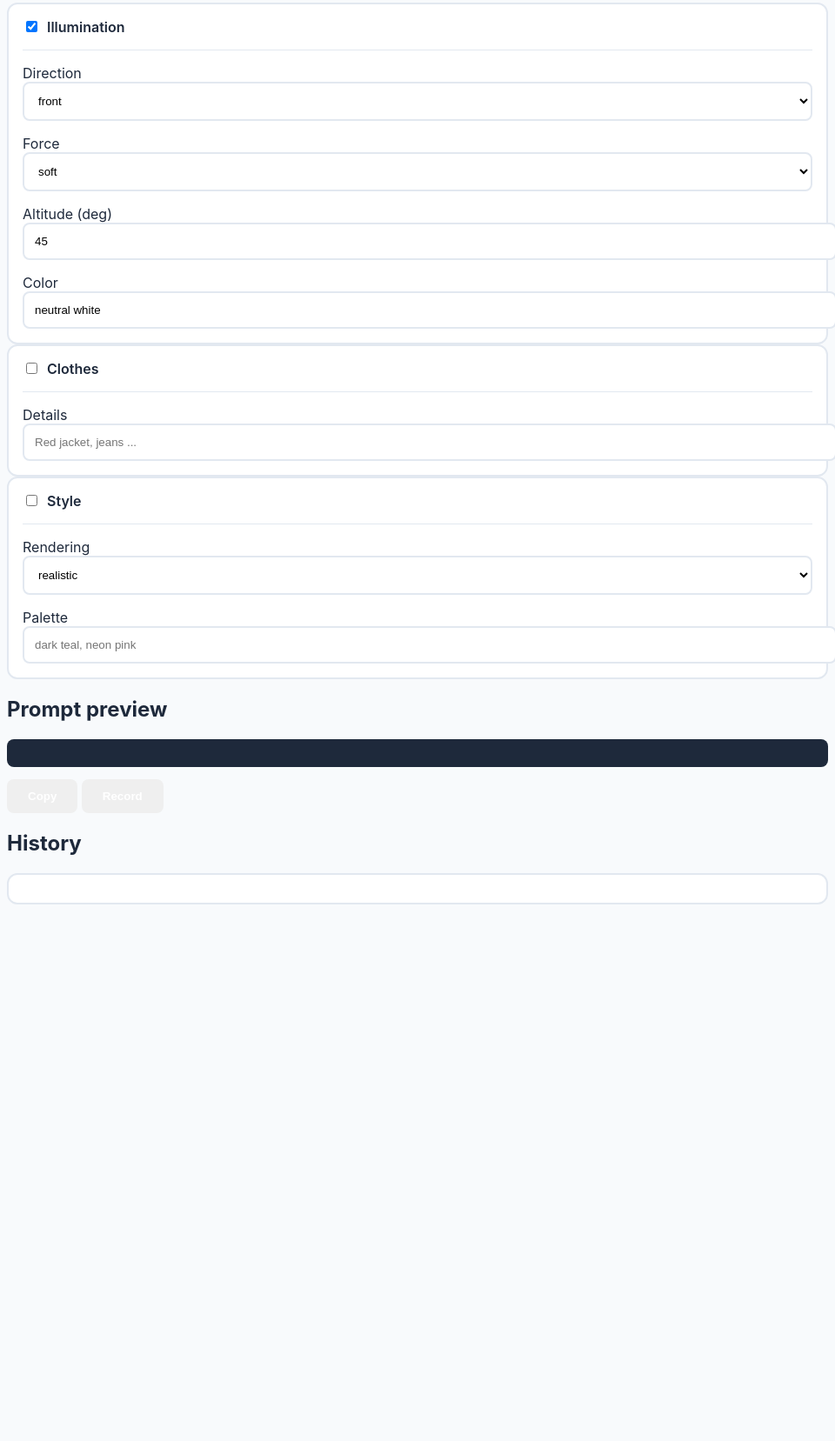
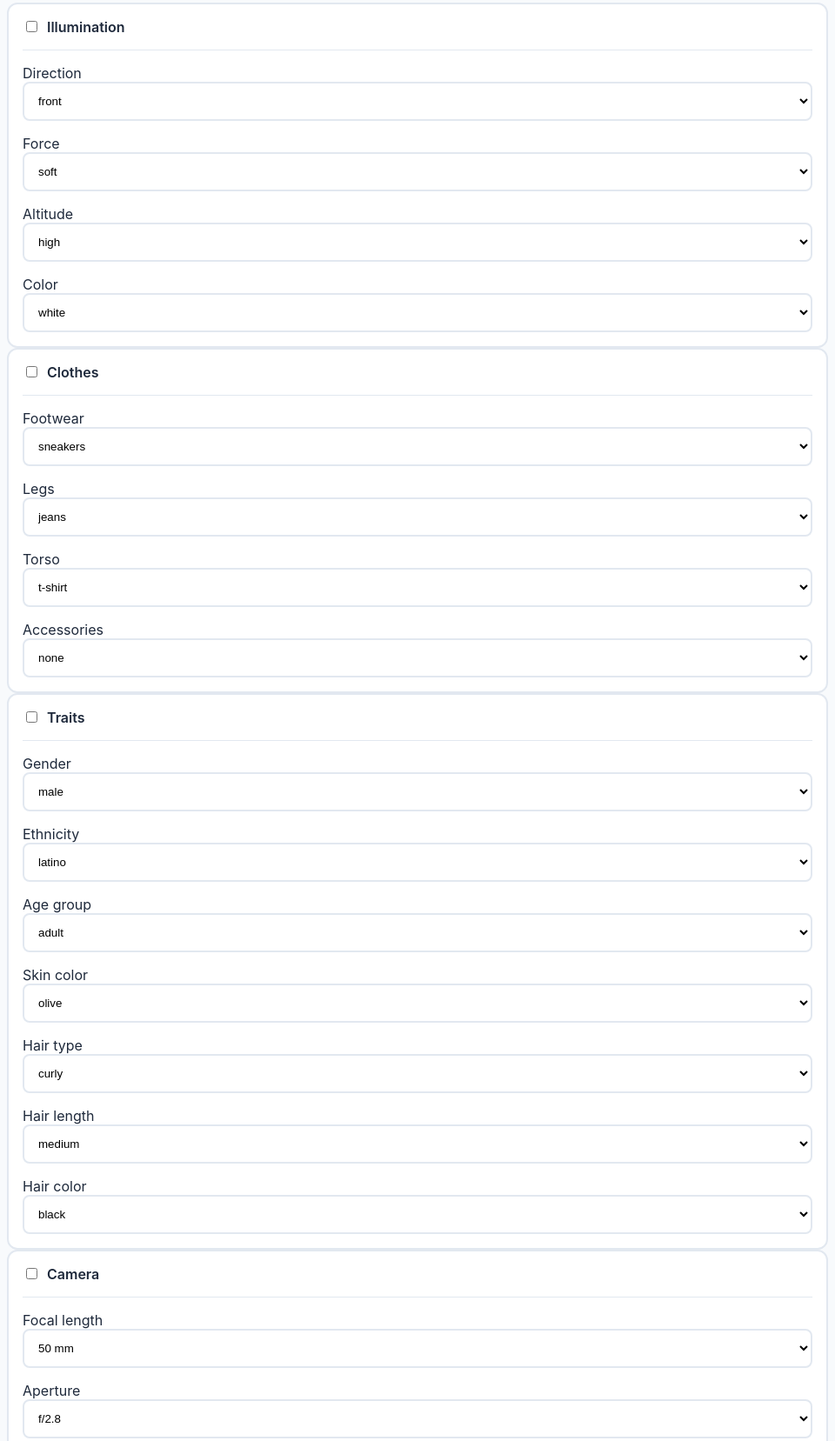
Before and after one commit to Fologan/PromptMaster, an Electron app: page index.html in a window 960 px wide. Shown: the part 176-1833 px from the top of the page at 87% size. Before the commit the page ends 1232 px from the top, so only its background shows below. Drawn offline with Linux system fonts and the light colour scheme.

Commit message:
feat: generate UI from config

```diff
--- /dev/null
+++ b/config.js
@@ -0,0 +1,146 @@
+// Default UI configuration generated from JSON
+window.defaultConfig = {
+  Description: {
+    enabled: true,
+  },
+  Illumination: {
+    label: "Illumination",
+    icon: "💡",
+    enabled: false,
+    parameters: {
+      direction: {
+        label: "Direction",
+        options: ["front", "back", "left", "right", "top", "bottom"],
+        value: "front",
+      },
+      force: {
+        label: "Force",
+        options: ["soft", "moderate", "harsh"],
+        value: "soft",
+      },
+      altitude: {
+        label: "Altitude",
+        options: ["high", "mid", "low"],
+        value: "high",
+      },
+      color: {
+        label: "Color",
+        options: ["white", "warm", "cool", "gel‑red", "gel‑blue"],
+        value: "white",
+      },
+    },
+  },
+  Clothes: {
+    label: "Clothes",
+    icon: "👕",
+    enabled: false,
+    parameters: {
+      footwear: {
+        label: "Footwear",
+        options: ["sneakers", "boots", "heels", "sandals"],
+        value: "sneakers",
+      },
+      legs: {
+        label: "Legs",
+        options: ["jeans", "shorts", "skirt", "trousers"],
+        value: "jeans",
+      },
+      torso: {
+        label: "Torso",
+        options: ["t‑shirt", "jacket", "hoodie", "blazer"],
+        value: "t‑shirt",
+      },
+      accessories: {
+        label: "Accessories",
+        options: ["watch", "hat", "glasses", "none"],
+        value: "none",
+      },
+    },
+  },
+  Traits: {
+    label: "Traits",
+    icon: "🧑",
+    enabled: false,
+    parameters: {
+      gender: {
+        label: "Gender",
+        options: ["male", "female", "non‑binary"],
+        value: "male",
+      },
+      ethnicity: {
+        label: "Ethnicity",
+        options: ["latino", "caucasian", "african", "asian"],
+        value: "latino",
+      },
+      age: {
+        label: "Age group",
+        options: ["child", "teen", "young adult", "adult", "elder"],
+        value: "adult",
+      },
+      skinColor: {
+        label: "Skin color",
+        options: ["light", "medium", "olive", "dark"],
+        value: "olive",
+      },
+      hairType: {
+        label: "Hair type",
+        options: ["straight", "wavy", "curly", "coily"],
+        value: "curly",
+      },
+      hairLength: {
+        label: "Hair length",
+        options: ["short", "medium", "long", "extra‑long"],
+        value: "medium",
+      },
+      hairColor: {
+        label: "Hair color",
+        options: ["black", "brown", "blonde", "red", "blue"],
+        value: "black",
+      },
+    },
+  },
+  Camera: {
+    label: "Camera",
+    icon: "📷",
+    enabled: false,
+    parameters: {
+      focalLength: {
+        label: "Focal length",
+        options: ["35\u00a0mm", "50\u00a0mm", "85\u00a0mm", "120\u00a0mm"],
+        value: "50\u00a0mm",
+      },
+      aperture: {
+        label: "Aperture",
+        options: ["f/1.4", "f/2.8", "f/4", "f/11"],
+        value: "f/2.8",
+      },
+      sensor: {
+        label: "Sensor",
+        options: ["full‑frame", "APS‑C", "micro‑4/3"],
+        value: "full‑frame",
+      },
+      filmStock: {
+        label: "Film stock",
+        options: ["Kodak Portra\u00a0400", "Kodak Ektachrome", "Fujifilm Velvia"],
+        value: "Kodak Portra\u00a0400",
+      },
+    },
+  },
+  Style: {
+    label: "Style",
+    icon: "🎨",
+    enabled: false,
+    parameters: {
+      palette: {
+        label: "Color palette",
+        options: ["dark", "warm", "cool", "pastel", "neon"],
+        value: "dark",
+      },
+      rendering: {
+        label: "Rendering",
+        options: ["realistic", "anime", "plasticine", "paint", "stop‑motion"],
+        value: "realistic",
+      },
+    },
+  },
+};
--- a/index.html
+++ b/index.html
@@ -14,67 +14,8 @@
     <textarea id="description" rows="3" placeholder="Describe your scene..." class="pm-input h-24"></textarea>
   </div>
 
-  <!-- Enable / disable blocks -->
-  <div class="space-y-4">
-    <div class="pm-section">
-      <label class="pm-checkbox-label">
-        <input type="checkbox" id="cbIllum" checked class="accent-blue-500">
-        <span>Illumination</span>
-      </label>
-      <div class="pm-inner">
-        <label>Direction
-          <select id="illumDirection" class="pm-select">
-            <option>front</option><option>back</option>
-            <option>left</option><option>right</option>
-            <option>top</option><option>bottom</option>
-          </select>
-        </label>
-        <label>Force
-          <select id="illumForce" class="pm-select">
-            <option>soft</option><option>medium</option><option>hard</option>
-          </select>
-        </label>
-        <label>Altitude (deg)
-          <input type="number" id="illumAlt" value="45" class="pm-input">
-        </label>
-        <label>Color
-          <input type="text" id="illumColor" value="neutral white" class="pm-input">
-        </label>
-      </div>
-    </div>
-
-    <div class="pm-section">
-      <label class="pm-checkbox-label">
-        <input type="checkbox" id="cbClothes" class="accent-blue-500">
-        <span>Clothes</span>
-      </label>
-      <div class="pm-inner">
-        <label>Details
-          <input type="text" id="clothesTxt" placeholder="Red jacket, jeans ..." class="pm-input">
-        </label>
-      </div>
-    </div>
-
-    <div class="pm-section">
-      <label class="pm-checkbox-label">
-        <input type="checkbox" id="cbStyle" class="accent-blue-500">
-        <span>Style</span>
-      </label>
-      <div class="pm-inner">
-        <label>Rendering
-          <select id="styleRendering" class="pm-select">
-            <option>realistic</option>
-            <option>anime</option>
-            <option>plasticine</option>
-            <option>paint</option>
-          </select>
-        </label>
-        <label>Palette
-          <input type="text" id="stylePalette" placeholder="dark teal, neon pink" class="pm-input">
-        </label>
-      </div>
-    </div>
-  </div>
+  <!-- Sections dynamically rendered -->
+  <div id="sections" class="space-y-4"></div>
 
   <!-- Preview + actions -->
   <div>
@@ -93,6 +34,7 @@
     <ul id="history" class="space-y-2"></ul>
   </div>
 
+  <script src="config.js"></script>
   <script src="renderer.js"></script>
 </body>
 </html>
--- a/renderer.js
+++ b/renderer.js
@@ -1,38 +1,101 @@
-// Elementos
+// Elements
 const desc = document.getElementById('description');
+const sectionsWrap = document.getElementById('sections');
 const preview = document.getElementById('preview');
 const copyBtn = document.getElementById('copyBtn');
 const saveBtn = document.getElementById('saveBtn');
 const historyUl = document.getElementById('history');
 
-// Collectors
-const cfg = {
-  illumination: {
-    enabled: () => document.getElementById('cbIllum').checked,
-    get: () => `Illumination: direction ${val('illumDirection')}, force ${val('illumForce')}, altitude ${val('illumAlt')}°, color ${val('illumColor')}`
-  },
-  clothes: {
-    enabled: () => document.getElementById('cbClothes').checked,
-    get: () => `Clothes: ${val('clothesTxt')}`
-  },
-  style: {
-    enabled: () => document.getElementById('cbStyle').checked,
-    get: () => `Style: render ${val('styleRendering')}, palette ${val('stylePalette')}`
-  }
-};
+const config = window.defaultConfig || {};
 
-function val(id){ return document.getElementById(id).value.trim(); }
+// Build UI based on configuration object
+function buildUI() {
+  Object.entries(config).forEach(([key, section]) => {
+    if (key === 'Description') {
+      return; // description already present
+    }
 
-function buildPrompt(){
-  let parts = [val('description')];
-  for (const key in cfg){
-    if (cfg[key].enabled()) parts.push(cfg[key].get());
-  }
-  return parts.filter(Boolean).join('\n');
+    const secDiv = document.createElement('div');
+    secDiv.className = 'pm-section';
+
+    const label = document.createElement('label');
+    label.className = 'pm-checkbox-label';
+    const cb = document.createElement('input');
+    cb.type = 'checkbox';
+    cb.id = `cb-${key}`;
+    cb.className = 'accent-blue-500';
+    cb.checked = section.enabled;
+    label.appendChild(cb);
+    const span = document.createElement('span');
+    span.textContent = section.label || key;
+    label.appendChild(span);
+    secDiv.appendChild(label);
+
+    const inner = document.createElement('div');
+    inner.className = 'pm-inner';
+
+    if (section.parameters) {
+      Object.entries(section.parameters).forEach(([pKey, param]) => {
+        const plabel = document.createElement('label');
+        plabel.textContent = param.label;
+        if (param.options) {
+          const sel = document.createElement('select');
+          sel.id = `${key}-${pKey}`;
+          sel.className = 'pm-select';
+          param.options.forEach(opt => {
+            const option = document.createElement('option');
+            option.value = opt;
+            option.textContent = opt;
+            if (opt === param.value) option.selected = true;
+            sel.appendChild(option);
+          });
+          plabel.appendChild(sel);
+        } else {
+          const inp = document.createElement('input');
+          inp.id = `${key}-${pKey}`;
+          inp.className = 'pm-input';
+          inp.value = param.value || '';
+          plabel.appendChild(inp);
+        }
+        inner.appendChild(plabel);
+      });
+    }
+    secDiv.appendChild(inner);
+    sectionsWrap.appendChild(secDiv);
+  });
+}
+
+buildUI();
+
+function val(id) {
+  const el = document.getElementById(id);
+  return el ? el.value.trim() : '';
+}
+
+function buildPrompt() {
+  const parts = [];
+  const d = val('description');
+  if (d) parts.push(d);
+  Object.entries(config).forEach(([key, section]) => {
+    if (key === 'Description') return;
+    const cb = document.getElementById(`cb-${key}`);
+    if (cb && !cb.checked) return;
+    const paramParts = [];
+    if (section.parameters) {
+      Object.entries(section.parameters).forEach(([pKey, param]) => {
+        const v = val(`${key}-${pKey}`);
+        if (v) paramParts.push(`${param.label.toLowerCase()} ${v}`);
+      });
+    }
+    if (paramParts.length) {
+      parts.push(`${section.label}: ${paramParts.join(', ')}`);
+    }
+  });
+  return parts.join('\n');
 }
 
 // Live preview
-document.addEventListener('input', () => preview.textContent = buildPrompt());
+document.addEventListener('input', () => (preview.textContent = buildPrompt()));
 
 // Copy to clipboard
 copyBtn.onclick = () => window.pmAPI.copy(buildPrompt());
@@ -40,32 +103,33 @@ copyBtn.onclick = () => window.pmAPI.copy(buildPrompt());
 // Record snapshot
 saveBtn.onclick = () => {
   const snap = { ts: Date.now(), prompt: buildPrompt(), fields: grabFields() };
-  const hist = JSON.parse(localStorage.getItem('pmHistory')||'[]');
+  const hist = JSON.parse(localStorage.getItem('pmHistory') || '[]');
   hist.unshift(snap);
   localStorage.setItem('pmHistory', JSON.stringify(hist));
   renderHistory();
 };
 
-// Retrieve all input values to restore later
-function grabFields(){
+function grabFields() {
   const inputs = Array.from(document.querySelectorAll('input, select, textarea'));
-  return inputs.reduce((acc, el) => ({...acc, [el.id]: el.type==='checkbox'? el.checked : el.value }), {});
+  return inputs.reduce(
+    (acc, el) => ({ ...acc, [el.id]: el.type === 'checkbox' ? el.checked : el.value }),
+    {}
+  );
 }
 
-function restoreFields(map){
-  Object.entries(map).forEach(([id, val]) => {
+function restoreFields(map) {
+  Object.entries(map).forEach(([id, value]) => {
     const el = document.getElementById(id);
     if (!el) return;
-    if (el.type==='checkbox') el.checked = val;
-    else el.value = val;
+    if (el.type === 'checkbox') el.checked = value;
+    else el.value = value;
   });
   preview.textContent = buildPrompt();
 }
 
-// History UI
-function renderHistory(){
+function renderHistory() {
   historyUl.innerHTML = '';
-  const hist = JSON.parse(localStorage.getItem('pmHistory')||'[]');
+  const hist = JSON.parse(localStorage.getItem('pmHistory') || '[]');
   hist.forEach((snap, idx) => {
     const li = document.createElement('li');
     const dt = new Date(snap.ts).toLocaleString();
@@ -78,11 +142,13 @@ function renderHistory(){
     historyUl.appendChild(li);
   });
 }
-historyUl.onclick = (e) => {
+
+historyUl.onclick = e => {
   const idx = e.target.dataset.idx;
-  if (idx===undefined) return;
+  if (idx === undefined) return;
   const hist = JSON.parse(localStorage.getItem('pmHistory'));
-  if (e.target.className==='copy') window.pmAPI.copy(hist[idx].prompt);
-  if (e.target.className==='load') restoreFields(hist[idx].fields);
+  if (e.target.className === 'copy') window.pmAPI.copy(hist[idx].prompt);
+  if (e.target.className === 'load') restoreFields(hist[idx].fields);
 };
+
 renderHistory();
```
